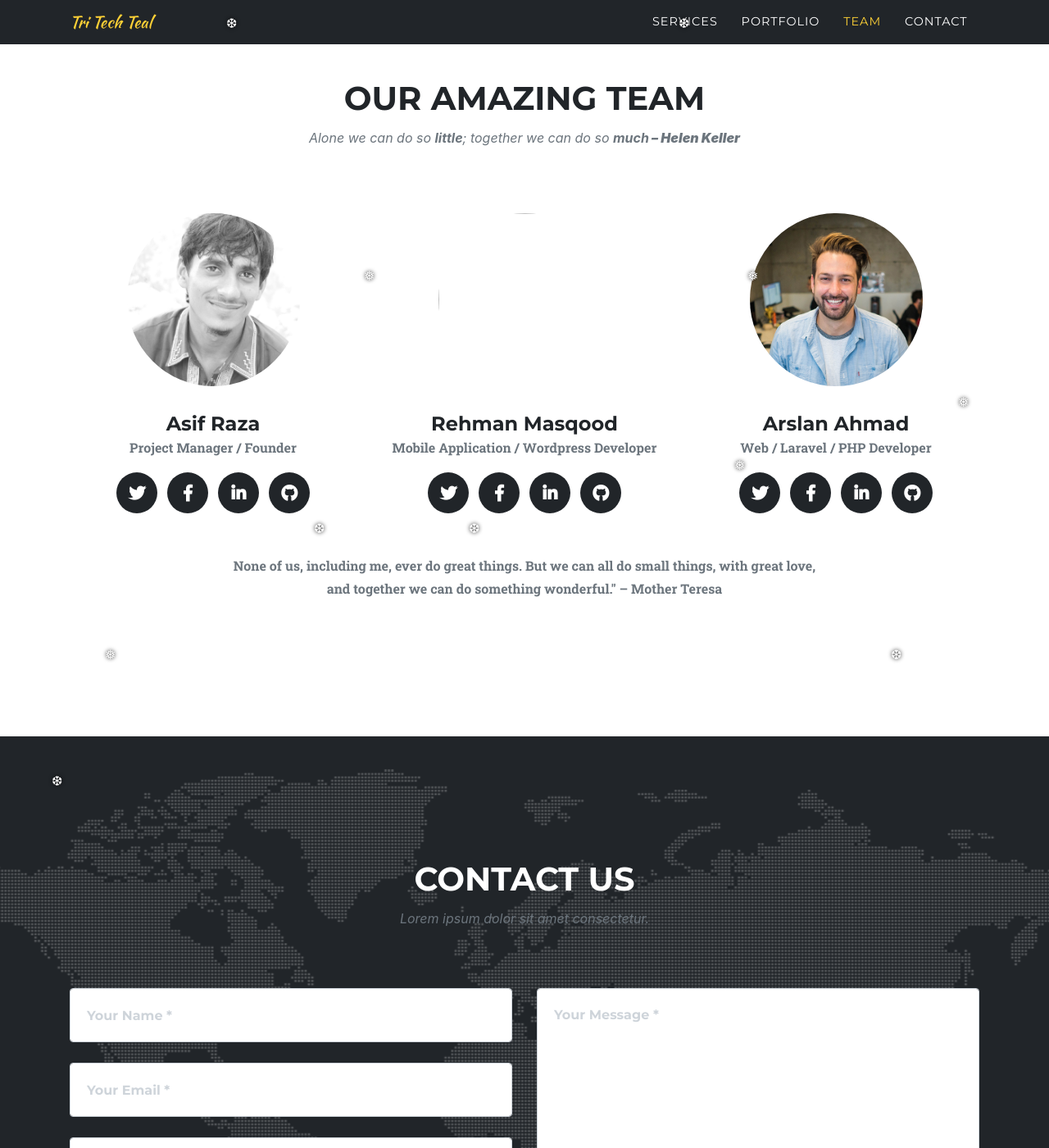
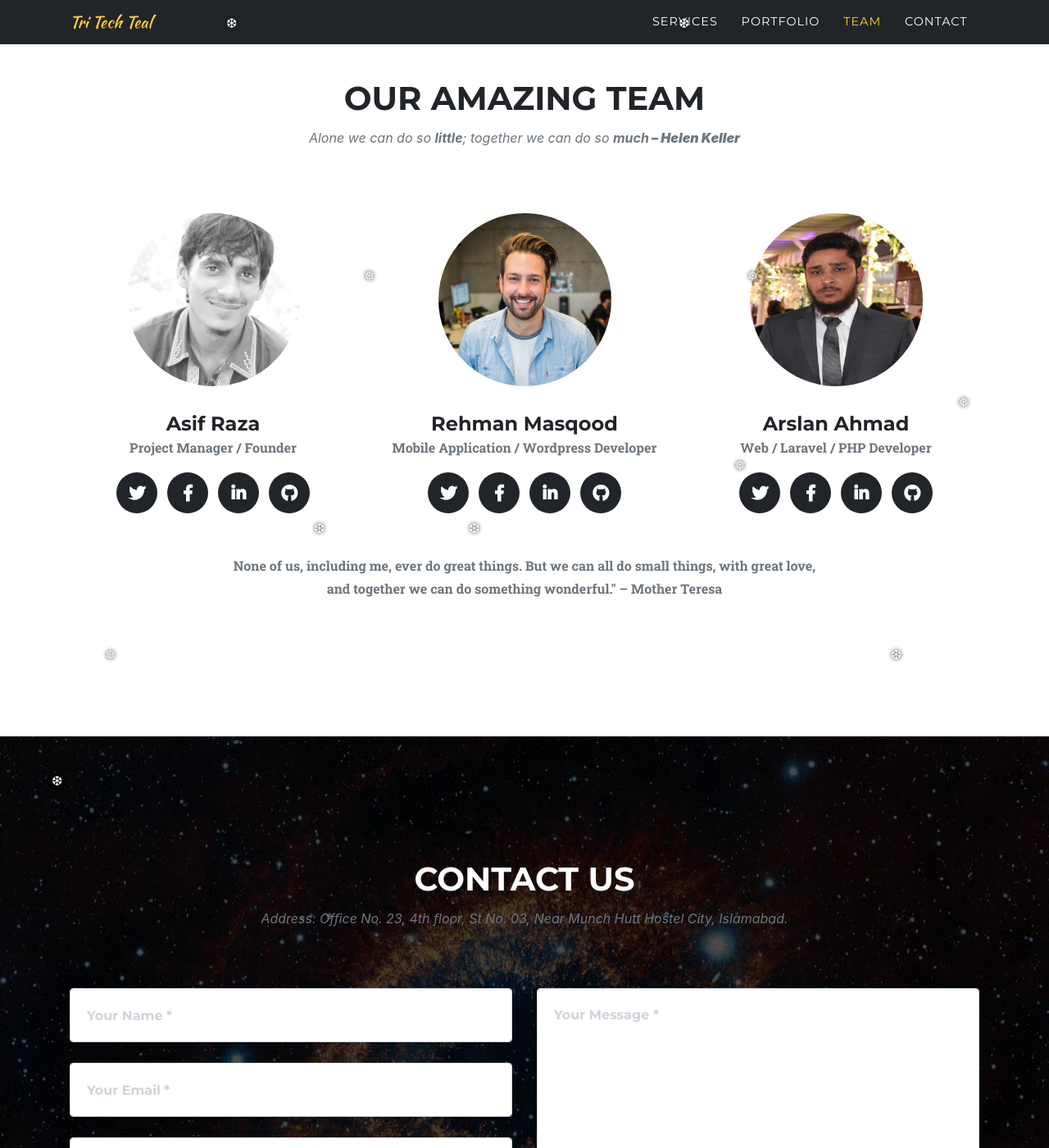
Before and after one commit to tritechteal/tritechteal.github.io, a Jekyll site: the page built from index.md, in a window 1280 px wide and 1400 px high, scrolled down 2601 px. Shown: the whole window at 82% size. Built offline with Jekyll 4.4.1, drawn with Linux system fonts in a browser that asks for light colours; some web fonts are replaced.

Commit message:
Added site update

```diff
--- a/_config.yml
+++ b/_config.yml
@@ -15,7 +15,7 @@ name: Tri Tech Teal
 
 # Short description for site
 description: We are awesome for build solutions!
-header-bg: "../img/hbg.jpg"
+header-bg: "../img/header-bg.jpg"
 
 # --- Navigation bar options --- #
 
@@ -93,7 +93,7 @@ team-list:
   Rehman Masqood:
     name: Rehman Masqood
     designation: Mobile Application / Wordpress Developer
-    image: "#"
+    image: "img/team/2.jpg"
     facebook: "#"
     linkedin: "#"
     twitter: "#"
@@ -110,6 +110,12 @@ team-list:
 
 
 team-quote: None of us, including me, ever do great things. But we can all do small things, with great love, and together we can do something wonderful." – Mother Teresa
+
+
+# Contact Us
+contact:
+  heading: "Contact Us"
+  subheading: Office No. 23, 4th floor, St No. 03, Near Munch Hutt Hostel City, Islamabad.
 
 # --- social links list --- #
 facebook: "https://www.facebook.com/tritechteal/"
--- a/_layouts/default.html
+++ b/_layouts/default.html
@@ -165,7 +165,7 @@
             <div class="col-sm-4">
                 <div class="team-member">
                     <img class="mx-auto rounded-circle" src="{{ team[1].image }}" alt="{{ team[0] }}">
-                    <h4>{{ team[0] | team[1].image }}</h4>
+                    <h4>{{ team[0] }}</h4>
                     <p class="text-muted">{{ team[1].designation }}</p>
                     <ul class="list-inline social-buttons">
                         <li class="list-inline-item">
@@ -206,13 +206,13 @@
     <div class="container">
         <div class="row">
             <div class="col-lg-12 text-center">
-                <h2 class="section-heading text-uppercase">Contact Us</h2>
-                <h3 class="section-subheading text-muted">Lorem ipsum dolor sit amet consectetur.</h3>
+                <h2 class="section-heading text-uppercase">{{ site.contact.heading }}</h2>
+                <h3 class="section-subheading text-muted">Address: {{ site.contact.subheading }}</h3>
             </div>
         </div>
         <div class="row">
             <div class="col-lg-12">
-                <form id="contactForm" name="sentMessage" novalidate="novalidate" action="https://formspree.io/tritechteal@gmail.com" method="post">
+                <form id="contactForm" name="sentMessage" novalidate="novalidate" action="https://formspree.io/tritechteal@gmail.com" method="post" >
                     <div class="row">
                         <div class="col-md-6">
                             <div class="form-group">
--- a/css/agency.css
+++ b/css/agency.css
@@ -587,7 +587,7 @@ header.masthead .intro-text .intro-heading {
 
 section#contact {
   background-color: #212529;
-  background-image: url("../img/map-image.png");
+  background-image: url("../img/header-bg.jpg");
   background-repeat: no-repeat;
   background-position: center;
 }
--- a/index.html
+++ /dev/null
@@ -1,424 +0,0 @@
-<!DOCTYPE html>
-<html lang="en">
-
-<head>
-
-    <meta charset="utf-8">
-    <meta name="viewport" content="width=device-width, initial-scale=1, shrink-to-fit=no">
-    <meta name="description" content="">
-    <meta name="author" content="">
-
-    <title>TriTechTeal - Plan, code, build</title>
-
-    <!-- Bootstrap core CSS -->
-    <link href="vendor/bootstrap/css/bootstrap.min.css" rel="stylesheet">
-
-    <!-- Custom fonts for this template -->
-    <link href="vendor/fontawesome-free/css/all.min.css" rel="stylesheet" type="text/css">
-    <link href="https://fonts.googleapis.com/css?family=Montserrat:400,700" rel="stylesheet" type="text/css">
-    <link href='https://fonts.googleapis.com/css?family=Kaushan+Script' rel='stylesheet' type='text/css'>
-    <link href='https://fonts.googleapis.com/css?family=Droid+Serif:400,700,400italic,700italic' rel='stylesheet' type='text/css'>
-    <link href='https://fonts.googleapis.com/css?family=Roboto+Slab:400,100,300,700' rel='stylesheet' type='text/css'>
-
-    <!-- Custom styles for this template -->
-    <link href="css/agency.css"  type="text/css" rel="stylesheet">
-
-
-</head>
-
-<body id="page-top">
-
-<!-- Navigation -->
-<nav class="navbar navbar-expand-lg navbar-dark fixed-top" id="mainNav">
-    <div class="container">
-        <a class="navbar-brand js-scroll-trigger" href="#page-top">Tri Tech Teal</a>
-        <button class="navbar-toggler navbar-toggler-right" type="button" data-toggle="collapse" data-target="#navbarResponsive" aria-controls="navbarResponsive" aria-expanded="false" aria-label="Toggle navigation">
-            Menu
-            <i class="fas fa-bars"></i>
-        </button>
-        <div class="collapse navbar-collapse" id="navbarResponsive">
-            <ul class="navbar-nav text-uppercase ml-auto">
-
-                    <li class="nav-item">
-                        <a class="nav-link js-scroll-trigger" href="#services">services </a>
-                    </li>
-
-                    <li class="nav-item">
-                        <a class="nav-link js-scroll-trigger" href="#portfolio">portfolio </a>
-                    </li>
-
-                    <li class="nav-item">
-                        <a class="nav-link js-scroll-trigger" href="#team">team </a>
-                    </li>
-
-                    <li class="nav-item">
-                        <a class="nav-link js-scroll-trigger" href="#contact">contact </a>
-                    </li>
-
-            </ul>
-        </div>
-    </div>
-</nav>
-
-<!-- Header -->
-<div class="snowflakes" aria-hidden="true">
-    <div class="snowflake">
-        ❅
-    </div>
-    <div class="snowflake">
-        ❆
-    </div>
-    <div class="snowflake">
-        ❅
-    </div>
-    <div class="snowflake">
-        ❆
-    </div>
-    <div class="snowflake">
-        ❅
-    </div>
-    <div class="snowflake">
-        ❆
-    </div>
-    <div class="snowflake">
-        ❅
-    </div>
-    <div class="snowflake">
-        ❆
-    </div>
-    <div class="snowflake">
-        ❅
-    </div>
-    <div class="snowflake">
-        ❆
-    </div>
-    <div class="snowflake">
-        ❅
-    </div>
-    <div class="snowflake">
-        ❆
-    </div>
-</div>
-<header class="masthead" style="background-image: url('../img/hbg.jpg')">
-    <div class="container">
-        <div class="intro-text">
-            <div class="intro-lead-in">Welcome To TriTechTeal!</div>
-            <div class="intro-heading text-uppercase">Need business solutions?</div>
-            <a class="btn btn-primary btn-xl text-uppercase js-scroll-trigger" href="#contact">Get a Quote</a>
-        </div>
-    </div>
-</header>
-
-<!-- Services -->
-<section id="services">
-    <div class="container">
-        <div class="row">
-            <div class="col-lg-12 text-center">
-                <h2 class="section-heading text-uppercase">Services</h2>
-                <h3 class="section-subheading text-muted">Things we do the best.</h3>
-            </div>
-        </div>
-        <div class="row text-center">
-
-            <div class="col-md-4">
-                              <span class="fa-stack fa-4x">
-                                <i class="fas fa-circle fa-stack-2x text-primary"></i>
-                                <i class="fas fa-globe fa-stack-1x fa-inverse"></i>
-                              </span>
-                <h4 class="service-heading">Web Development & Design</h4>
-                <p class="text-muted">We offer web development in Core PHP and it's frameworks e.g. Laravel, CodeIgnitor, and Wordpress. We can modify the existing website/business solutions. You are being interested then you are at right place,  get a <a href="#contact">Quote</a>.</p>
-            </div>
-
-            <div class="col-md-4">
-                              <span class="fa-stack fa-4x">
-                                <i class="fas fa-circle fa-stack-2x text-primary"></i>
-                                <i class="fas fa-mobile-alt fa-stack-1x fa-inverse"></i>
-                              </span>
-                <h4 class="service-heading">Mobile Application Development</h4>
-                <p class="text-muted">We have a vital skill in mobile application designing and development. We build, test and deploy the application. Our team good in Analytical, Creativity and Problem Solving. We focus on UI/UX, High Performance and Compatibility with the device.</p>
-            </div>
-
-            <div class="col-md-4">
-                              <span class="fa-stack fa-4x">
-                                <i class="fas fa-circle fa-stack-2x text-primary"></i>
-                                <i class="fas fa-headset fa-stack-1x fa-inverse"></i>
-                              </span>
-                <h4 class="service-heading">Technical Support</h4>
-                <p class="text-muted">We helps you in fixing bug, optimization in software, Continuous deployment for software releases, Cloud Computing (AWS and Heroku). We offering Architecting on AWS for your web and mobile application.</p>
-            </div>
-
-        </div>
-    </div>
-</section>
-
-<!-- Portfolio Grid -->
-<section class="bg-light" id="portfolio">
-    <div class="container">
-        <div class="row">
-            <div class="col-lg-12 text-center">
-                <h2 class="section-heading text-uppercase">Portfolio</h2>
-                <h3 class="section-subheading text-muted">Lorem ipsum dolor sit amet consectetur.</h3>
-            </div>
-        </div>
-        <div class="row">
-
-            <div class="col-md-4 col-sm-6 portfolio-item">
-                <a class="portfolio-link" data-toggle="modal" href="#first-project">
-                    <div class="portfolio-hover">
-                        <div class="portfolio-hover-content">
-                            <i class="fas fa-plus fa-3x"></i>
-                        </div>
-                    </div>
-                    <img class="img-fluid" src="img/portfolio/01-thumbnail.jpg" alt="#">
-                </a>
-                <div class="portfolio-caption">
-                    <h4>first-project</h4>
-                    <p class="text-muted">Illustration</p>
-                </div>
-            </div>
-
-        </div>
-    </div>
-</section>
-
-<!-- Team -->
-<section id="team">
-    <div class="container">
-        <div class="row">
-            <div class="col-lg-12 text-center">
-                <h2 class="section-heading text-uppercase">OUR AMAZING TEAM</h2>
-                <h3 class="section-subheading text-muted">Alone we can do so <b>little</b>; together we can do so <b>much<b> – Helen Keller</h3>
-            </div>
-        </div>
-        <div class="row">
-
-            <div class="col-sm-4">
-                <div class="team-member">
-                    <img class="mx-auto rounded-circle" src="img/team/1.png" alt="">
-                    <h4>Asif Raza</h4>
-                    <p class="text-muted">Project Manager / Founder</p>
-                    <ul class="list-inline social-buttons">
-                        <li class="list-inline-item">
-                            <a href="https://twitter.com/raoasifraza1">
-                                <i class="fab fa-twitter"></i>
-                            </a>
-                        </li>
-                        <li class="list-inline-item">
-                            <a href="https://www.facebook.com/raoasifraza1">
-                                <i class="fab fa-facebook-f"></i>
-                            </a>
-                        </li>
-                        <li class="list-inline-item">
-                            <a href="https://www.linkedin.com/in/raoasifraza/">
-                                <i class="fab fa-linkedin-in"></i>
-                            </a>
-                        </li>
-                        <li class="list-inline-item">
-                            <a href="https://github.com/raoasifraza11">
-                                <i class="fab fa-github"></i>
-                            </a>
-                        </li>
-                    </ul>
-                </div>
-            </div>
-
-            <div class="col-sm-4">
-                <div class="team-member">
-                    <img class="mx-auto rounded-circle" src="img/team/1.jpg" alt="">
-                    <h4>Rehman Masqood</h4>
-                    <p class="text-muted">Mobile Application / Wordpress Developer</p>
-                    <ul class="list-inline social-buttons">
-                        <li class="list-inline-item">
-                            <a href="#">
-                                <i class="fab fa-twitter"></i>
-                            </a>
-                        </li>
-                        <li class="list-inline-item">
-                            <a href="#">
-                                <i class="fab fa-facebook-f"></i>
-                            </a>
-                        </li>
-                        <li class="list-inline-item">
-                            <a href="#">
-                                <i class="fab fa-linkedin-in"></i>
-                            </a>
-                        </li>
-                        <li class="list-inline-item">
-                            <a href="#">
-                                <i class="fab fa-github"></i>
-                            </a>
-                        </li>
-                    </ul>
-                </div>
-            </div>
-
-            <div class="col-sm-4">
-                <div class="team-member">
-                    <img class="mx-auto rounded-circle" src="img/team/2.jpg" alt="">
-                    <h4>Arslan Ahmad</h4>
-                    <p class="text-muted">Web / Laravel / PHP Developer</p>
-                    <ul class="list-inline social-buttons">
-                        <li class="list-inline-item">
-                            <a href="#">
-                                <i class="fab fa-twitter"></i>
-                            </a>
-                        </li>
-                        <li class="list-inline-item">
-                            <a href="#">
-                                <i class="fab fa-facebook-f"></i>
-                            </a>
-                        </li>
-                        <li class="list-inline-item">
-                            <a href="#">
-                                <i class="fab fa-linkedin-in"></i>
-                            </a>
-                        </li>
-                        <li class="list-inline-item">
-                            <a href="#">
-                                <i class="fab fa-github"></i>
-                            </a>
-                        </li>
-                    </ul>
-                </div>
-            </div>
-
-        </div>
-        <div class="row">
-            <div class="col-lg-8 mx-auto text-center">
-                <p class="large text-muted">None of us, including me, ever do great things. But we can all do small things, with great love, and together we can do something wonderful." – Mother Teresa</p>
-            </div>
-        </div>
-    </div>
-</section>
-
-<!-- Contact -->
-<section id="contact">
-    <div class="container">
-        <div class="row">
-            <div class="col-lg-12 text-center">
-                <h2 class="section-heading text-uppercase">Contact Us</h2>
-                <h3 class="section-subheading text-muted">Lorem ipsum dolor sit amet consectetur.</h3>
-            </div>
-        </div>
-        <div class="row">
-            <div class="col-lg-12">
-                <form id="contactForm" name="sentMessage" novalidate="novalidate" action="https://formspree.io/tritechteal@gmail.com" method="post">
-                    <div class="row">
-                        <div class="col-md-6">
-                            <div class="form-group">
-                                <input class="form-control" name="name" id="name" type="text" placeholder="Your Name *" required="required" data-validation-required-message="Please enter your name.">
-                                <p class="help-block text-danger"></p>
-                            </div>
-                            <div class="form-group">
-                                <input class="form-control" name="email" id="email" type="email" placeholder="Your Email *" required="required" data-validation-required-message="Please enter your email address.">
-                                <p class="help-block text-danger"></p>
-                            </div>
-                            <div class="form-group">
-                                <input class="form-control" name="phone" id="phone" type="tel" placeholder="Your Phone *" required="required" data-validation-required-message="Please enter your phone number.">
-                                <p class="help-block text-danger"></p>
-                            </div>
-                        </div>
-                        <div class="col-md-6">
-                            <div class="form-group">
-                                <textarea class="form-control" id="message" placeholder="Your Message *" required="required" data-validation-required-message="Please enter a message."></textarea>
-                                <p class="help-block text-danger"></p>
-                            </div>
-                        </div>
-                        <div class="clearfix"></div>
-                        <div class="col-lg-12 text-center">
-                            <div id="success"></div>
-                            <button id="sendMessageButton" class="btn btn-primary btn-xl text-uppercase" type="submit">Send Message</button>
-                        </div>
-                    </div>
-                </form>
-            </div>
-        </div>
-    </div>
-</section>
-
-<!-- Footer -->
-<footer>
-    <div class="container">
-        <div class="row">
-            <div class="col-md-4">
-                <span class="copyright">Copyright &copy; Tri Tech Teal <script>document.write(new Date().getFullYear())</script></span>
-            </div>
-            <div class="col-md-4">
-                <ul class="list-inline social-buttons">
-                    <li class="list-inline-item">
-                        <a href="https://twitter.com/tritechteal">
-                            <i class="fab fa-twitter"></i>
-                        </a>
-                    </li>
-                    <li class="list-inline-item">
-                        <a href="https://www.facebook.com/tritechteal/">
-                            <i class="fab fa-facebook-f"></i>
-                        </a>
-                    </li>
-                    <li class="list-inline-item">
-                        <a href="https://www.linkedin.com/company/tritechteal">
-                            <i class="fab fa-linkedin-in"></i>
-                        </a>
-                    </li>
-                </ul>
-            </div>
-        </div>
-    </div>
-</footer>
-
-<!-- Portfolio Modals -->
-
-<!-- Modal 1 -->
-
-<div class="portfolio-modal modal fade" id="first-project" tabindex="-1" role="dialog" aria-hidden="true">
-    <div class="modal-dialog">
-        <div class="modal-content">
-            <div class="close-modal" data-dismiss="modal">
-                <div class="lr">
-                    <div class="rl"></div>
-                </div>
-            </div>
-            <div class="container">
-                <div class="row">
-                    <div class="col-lg-8 mx-auto">
-                        <div class="modal-body">
-                            <!-- Project Details Go Here -->
-                            <h2 class="text-uppercase">first-project</h2>
-                            <p class="item-intro text-muted">Lorem ipsum dolor sit amet consectetur.</p>
-                            <img class="img-fluid d-block mx-auto" src="img/portfolio/01-full.jpg" alt="img/portfolio/01-full.jpg">
-                            <p>Use this area to describe your project. Lorem ipsum dolor sit amet, consectetur adipisicing elit. Est blanditiis dolorem culpa incidunt minus dignissimos deserunt repellat aperiam quasi sunt officia expedita beatae cupiditate, maiores repudiandae, nostrum, reiciendis facere nemo!</p>
-                            <ul class="list-inline">
-                                <li>Date: January 2017</li>
-                                <li>Client: Threads</li>
-                                <li>Category: Illustration</li>
-                            </ul>
-                            <button class="btn btn-primary" data-dismiss="modal" type="button">
-                                <i class="fas fa-times"></i>
-                                Close Project</button>
-                        </div>
-                    </div>
-                </div>
-            </div>
-        </div>
-    </div>
-</div>
-
-
-<!-- Bootstrap core JavaScript -->
-<script src="vendor/jquery/jquery.min.js"></script>
-<script src="vendor/bootstrap/js/bootstrap.bundle.min.js"></script>
-
-<!-- Plugin JavaScript -->
-<script src="vendor/jquery-easing/jquery.easing.min.js"></script>
-
-<!-- Contact form JavaScript -->
-<script src="js/jqBootstrapValidation.js"></script>
-<script src="js/contact_me.js"></script>
-
-<!-- Custom scripts for this template -->
-<script src="js/agency.min.js"></script>
-
-
-</body>
-
-</html>
--- /dev/null
+++ b/index.md
@@ -0,0 +1,6 @@
+---
+title: TriTechTeal - Plan, code, build
+layout: default
+---
+
+# {{ page.title }}
```
Also changed, not shown: other parts of _layouts/default.html (+1 -1 lines), img/about/1.jpg (deleted), img/about/2.jpg (deleted), img/about/3.jpg (deleted), img/about/4.jpg (deleted), img/hbg.jpg (deleted), img/header-bg.jpg, img/logos/creative-market.jpg (deleted), img/logos/designmodo.jpg (deleted), img/logos/envato.jpg (deleted), img/logos/themeforest.jpg (deleted).
